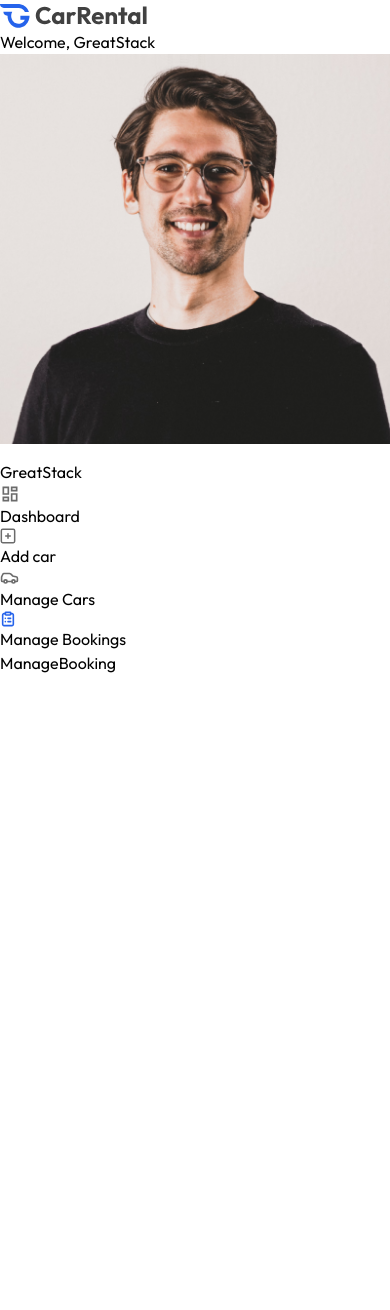
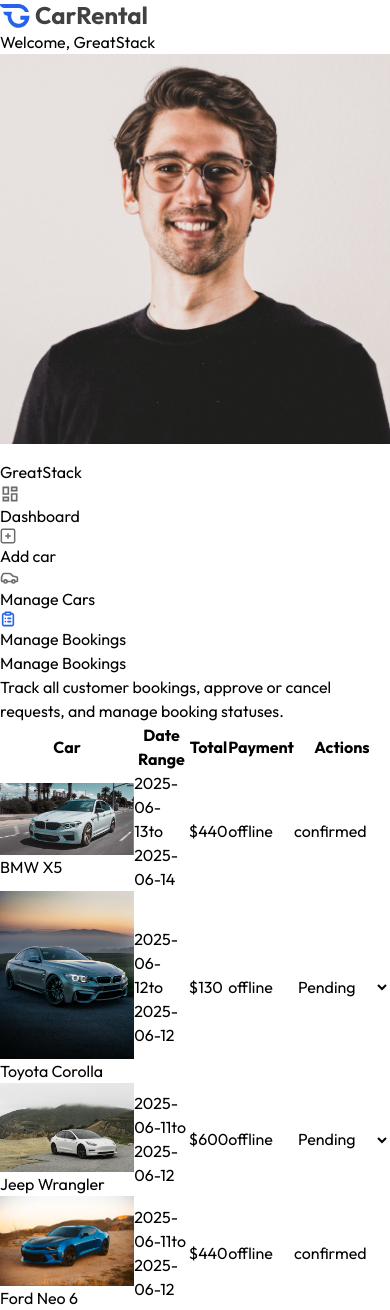
Before and after one commit to natitam1/car-rental-app, a React (Vite) app in the folder client/: page /owner/manage-bookings in a window 390 px wide. Before the commit the page ends 844 px from the top, so only its background shows below. Built offline with nearby package versions, Linux system fonts and the light colour scheme.

Commit message:
Add loging form

```diff
--- a/client/src/App.jsx
+++ b/client/src/App.jsx
@@ -11,12 +11,14 @@ import Dashboard from "./pages/owner/Dashboard";
 import AddCar from "./pages/owner/AddCar";
 import ManageCars from "./pages/owner/ManageCars";
 import ManageBookings from "./pages/owner/ManageBookings";
+import Login from "./components/Login";
 
 const App = () => {
   const [showLogin, setShowLogin] = useState(false);
   const isOwnerPath = useLocation().pathname.startsWith("/owner");
   return (
     <>
+      {showLogin && <Login setShowLogin={setShowLogin} />}
       {!isOwnerPath && <Navbar setShowLogin={setShowLogin} />}
       <Routes>
         <Route path="/" element={<Home />} />
--- /dev/null
+++ b/client/src/components/Login.jsx
@@ -0,0 +1,89 @@
+import React from "react";
+
+const Login = ({ setShowLogin }) => {
+  const [state, setState] = React.useState("login");
+  const [name, setName] = React.useState("");
+  const [email, setEmail] = React.useState("");
+  const [password, setPassword] = React.useState("");
+  const onSubmitHandler = async (event) => {
+    event.preventDefault();
+  };
+  return (
+    <div
+      onClick={() => setShowLogin(false)}
+      className="fixed top-0 bottom-0 left-0 right-0 z-100 flex items-center text-sm text-gray-600 bg-black/50"
+    >
+      <form
+        onSubmit={onSubmitHandler}
+        onClick={(e) => e.stopPropagation()}
+        className="flex flex-col gap-4 m-auto items-start p-8 py-12 w-80 sm:w-[352px] rounded-lg shadow-xl border border-gray-200 bg-white"
+      >
+        <p className="text-2xl font-medium m-auto">
+          <span className="text-primary">User</span>{" "}
+          {state === "login" ? "Login" : "Sign Up"}
+        </p>
+        {state === "register" && (
+          <div className="w-full">
+            <p>Name</p>
+            <input
+              onChange={(e) => setName(e.target.value)}
+              value={name}
+              placeholder="type here"
+              className="border border-gray-200 rounded w-full p-2 mt-1 outline-primary"
+              type="text"
+              required
+            />
+          </div>
+        )}
+        <div className="w-full ">
+          <p>Email</p>
+          <input
+            onChange={(e) => setEmail(e.target.value)}
+            value={email}
+            placeholder="type here"
+            className="border border-gray-200 rounded w-full p-2 mt-1 outline-primary"
+            type="email"
+            required
+          />
+        </div>
+        <div className="w-full ">
+          <p>Password</p>
+          <input
+            onChange={(e) => setPassword(e.target.value)}
+            value={password}
+            placeholder="type here"
+            className="border border-gray-200 rounded w-full p-2 mt-1 outline-primary"
+            type="password"
+            required
+          />
+        </div>
+        {state === "register" ? (
+          <p>
+            Already have account?{" "}
+            <span
+              onClick={() => setState("login")}
+              className="text-primary cursor-pointer"
+            >
+              click here
+            </span>
+          </p>
+        ) : (
+          <p>
+            Create an account?{" "}
+            <span
+              onClick={() => setState("register")}
+              className="text-primary cursor-pointer"
+            >
+              click here
+            </span>
+          </p>
+        )}
+        <button className="bg-primary hover:bg-indigo-600 transition-all text-white w-full py-2 rounded-md cursor-pointer">
+          {state === "register" ? "Create Account" : "Login"}
+        </button>
+      </form>
+    </div>
+  );
+};
+
+export default Login;
--- a/client/src/pages/owner/ManageBookings.jsx
+++ b/client/src/pages/owner/ManageBookings.jsx
@@ -1,7 +1,93 @@
-import React from "react";
+import React, { useEffect, useState } from "react";
+import { dummyMyBookingsData } from "../../assets/assets";
+import Title from "../../components/owner/Title";
 
 const ManageBooking = () => {
-  return <div>ManageBooking</div>;
+  const currency = import.meta.env.VITE_CURRENCY;
+  const [bookings, setBookings] = useState([]);
+
+  const fetchOwnerBookings = async () => {
+    setBookings(dummyMyBookingsData);
+  };
+  useEffect(() => {
+    fetchOwnerBookings();
+  }, []);
+  return (
+    <div className="px-4 pt-10 md:px-10 w-full">
+      <Title
+        title="Manage Bookings"
+        subTitle="Track all customer bookings, approve or cancel requests, and manage booking statuses."
+      />
+      <div className="max-w-3xl w-full rounded-md overflow-hidden border border-borderColor mt-6">
+        <table className="w-full border-collapse text-left text-sm text-gray-600">
+          <thead className="text-gray-500">
+            <tr>
+              <th className="p-3 font-medium">Car</th>
+              <th className="p-3 font-medium max-md:hidden">Date Range</th>
+              <th className="p-3 font-medium">Total</th>
+              <th className="p-3 font-medium max-md:hidden">Payment</th>
+              <th className="p-3 font-medium">Actions</th>
+            </tr>
+          </thead>
+          <tbody>
+            {bookings.map((booking, index) => (
+              <tr
+                key={index}
+                className="border-t border-borderColor text-gray-500"
+              >
+                <td className="p-3 flex items-center gap-3">
+                  <img
+                    src={booking.car.image}
+                    className="h-12 w-12 aspect-square rounded-md object-cover"
+                    alt=""
+                  />
+
+                  <p className="font-medium">
+                    {booking.car.brand} {booking.car.model}
+                  </p>
+                </td>
+                <td className="p-3 max-md:hidden">
+                  {booking.pickupDate.split("T")[0]}
+                  to {booking.returnDate.split("T")[0]}
+                </td>
+                <td className="p-3">
+                  {currency}
+                  {booking.price}
+                </td>
+                <td className="p-3 max-md:hidden">
+                  <span className={`px-3 py-1 rounded-full text-xs`}>
+                    offline
+                  </span>
+                </td>
+                <td className="p-3">
+                  {booking.status == "pending" ? (
+                    <select
+                      value={booking.status}
+                      className="px-2 py-1.5 mt-1 text-gray-500 border border-borderColor rounded-md outline-none"
+                    >
+                      <option value="pending">Pending</option>
+                      <option value="cancelled">Cancelled</option>
+                      <option value="confirmed">Confirmed</option>
+                    </select>
+                  ) : (
+                    <span
+                      className={`px-3 py-1 rounded-full text-xs font-semibold ${
+                        booking.status === "confirmed"
+                          ? "bg-green-100 text-green-500"
+                          : "bg-red-100 text-red-500"
+                      }`}
+                    >
+                      {booking.status}
+                    </span>
+                  )}
+                </td>
+              </tr>
+            ))}
+          </tbody>
+        </table>
+      </div>
+    </div>
+  );
 };
 
 export default ManageBooking;
```
